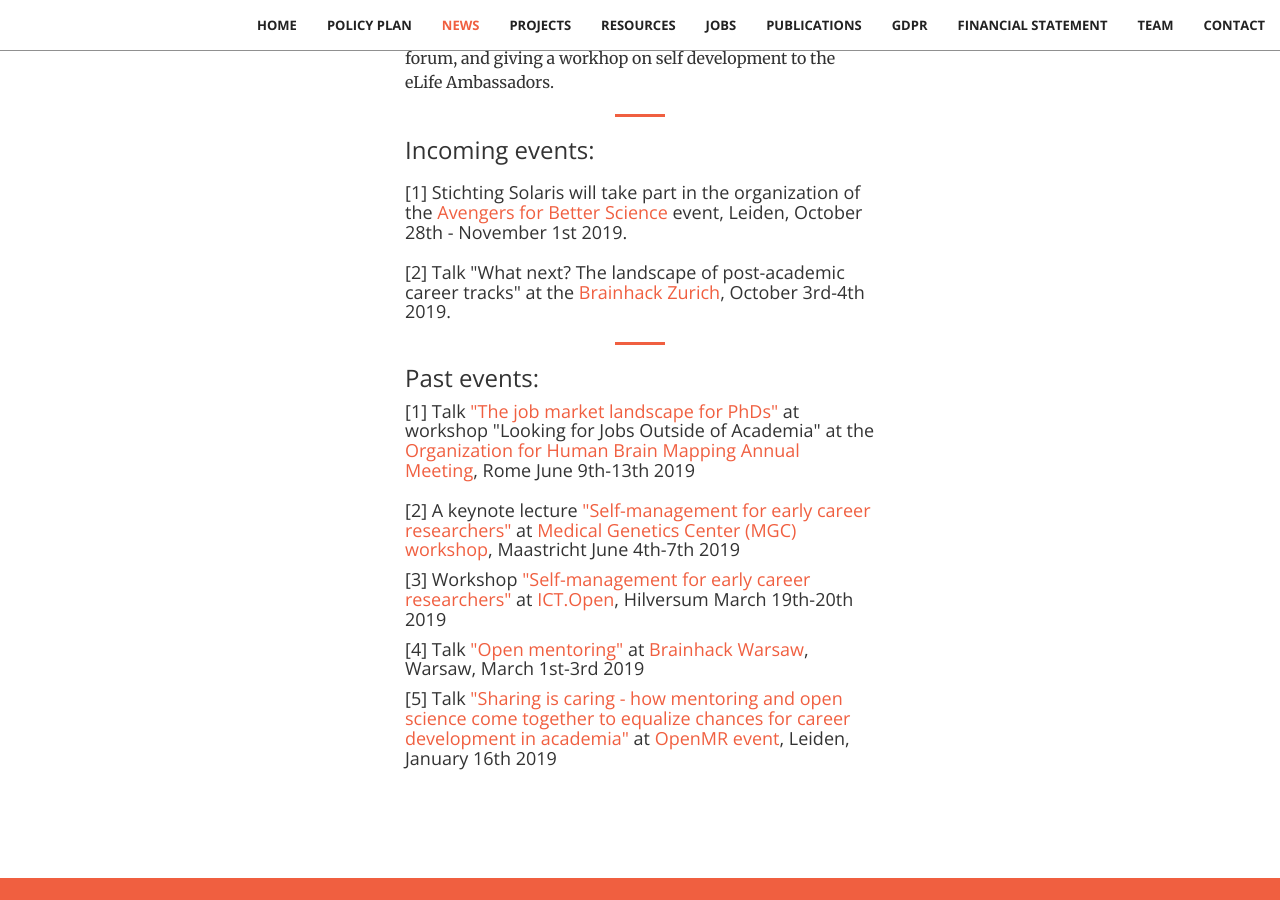
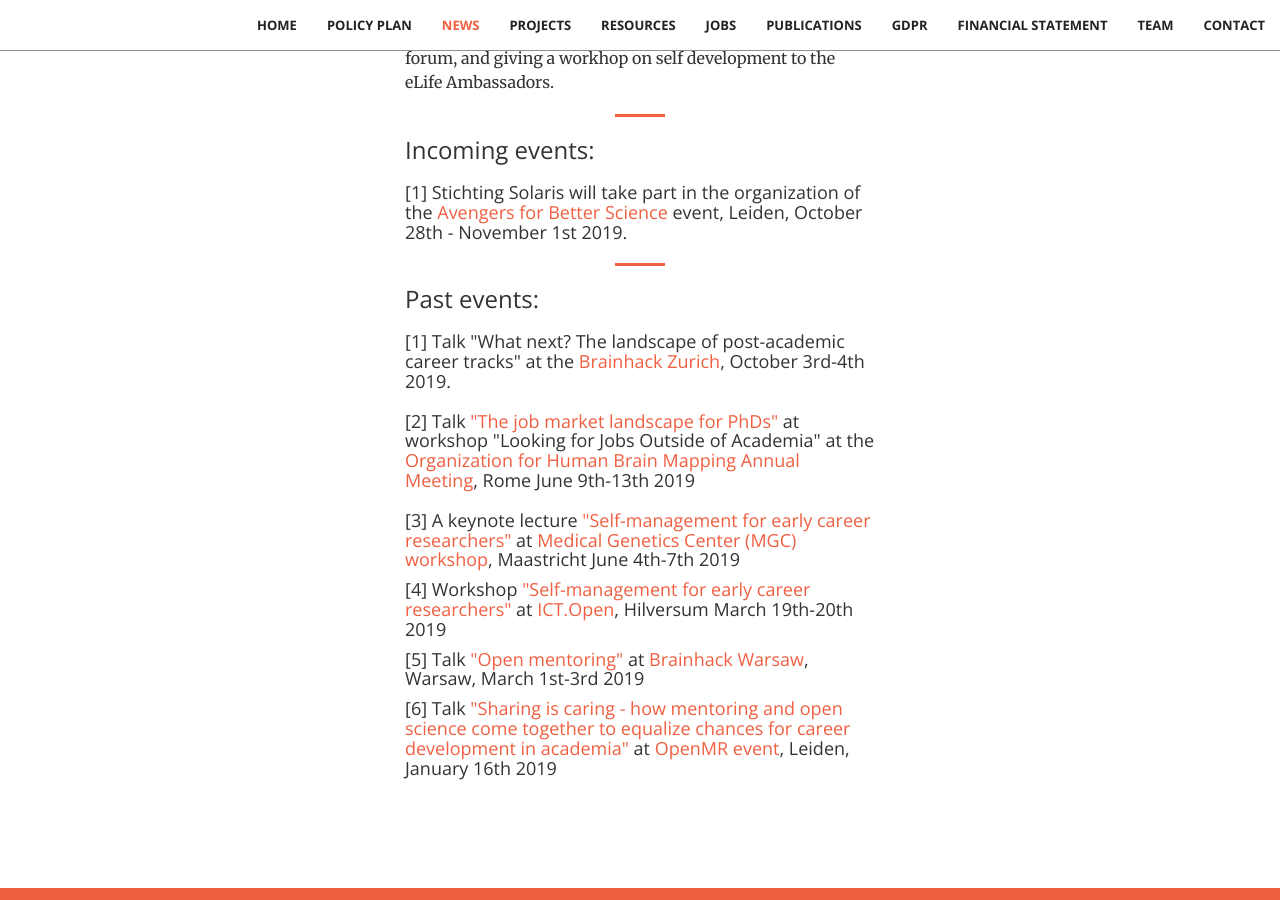
Before and after one commit to stichting-solaris/stichting-solaris.github.io, a Jekyll site: the page built from index.html, in a window 1280 px wide and 900 px high, scrolled down 7111 px. Built offline with Jekyll 4.4.1, drawn with Linux system fonts in a browser that asks for light colours.

Commit message:
Update news.html

```diff
--- a/_includes/news.html
+++ b/_includes/news.html
@@ -86,31 +86,31 @@
                     <a href="https://avengers-for-better-science.github.io">
                     Avengers for Better Science</a> event, Leiden, October 28th - November 1st 2019.</h4></p>
 
-                <p><h4 class="section-heading">[2] Talk "What next? The landscape of post-academic career tracks" at the
-                    <a href="http://brainhackzurich.ch/">Brainhack Zurich</a>, October 3rd-4th 2019.</h4></p>
-
 <!-- Past events: -->
                 <hr class="primary">
                 <h3 class="section-heading">Past events:</h3>
 
-                <h4 class="section-heading">[1] Talk <a href="#event4">"The job market landscape for PhDs"</a> at workshop
+                <p><h4 class="section-heading">[1] Talk "What next? The landscape of post-academic career tracks" at the
+                    <a href="http://brainhackzurich.ch/">Brainhack Zurich</a>, October 3rd-4th 2019.</h4></p>
+
+                <h4 class="section-heading">[2] Talk <a href="#event4">"The job market landscape for PhDs"</a> at workshop
                     "Looking for Jobs Outside of Academia"
                     at the <a href="https://www.humanbrainmapping.org/i4a/pages/index.cfm?pageid=3882&pageid=3900">
                         Organization for Human Brain Mapping Annual Meeting</a>, Rome June 9th-13th 2019</h4>
 
                 <p></p>
                 <p></p>
-                <h4 class="section-heading">[2] A keynote lecture <a href="#event3">"Self-management for early career researchers"</a>
+                <h4 class="section-heading">[3] A keynote lecture <a href="#event3">"Self-management for early career researchers"</a>
                     at <a href="http://www.medgencentre.com">
                         Medical Genetics Center (MGC) workshop</a>, Maastricht June 4th-7th 2019</h4>
 
-                <h4 class="section-heading">[3] Workshop <a href="#event2">"Self-management for early career researchers"</a>
+                <h4 class="section-heading">[4] Workshop <a href="#event2">"Self-management for early career researchers"</a>
                     at <a href="https://ict-research.nl/ict-open/">ICT.Open</a>, Hilversum March 19th-20th 2019</h4>
 
-                <h4 class="section-heading">[4] Talk <a href="#event1">"Open mentoring"</a> at
+                <h4 class="section-heading">[5] Talk <a href="#event1">"Open mentoring"</a> at
                     <a href="https://brainhackwarsaw.github.io/">Brainhack Warsaw</a>, Warsaw, March 1st-3rd 2019</h4>
 
-                <h4 class="section-heading">[5] Talk <a href="#event0">"Sharing is caring - how mentoring and open science
+                <h4 class="section-heading">[6] Talk <a href="#event0">"Sharing is caring - how mentoring and open science
                     come together to equalize chances for career development in academia"</a> at
                     <a href="https://openmrbenelux.github.io/">OpenMR event</a>, Leiden, January 16th 2019</h4>
                 </div>
```
